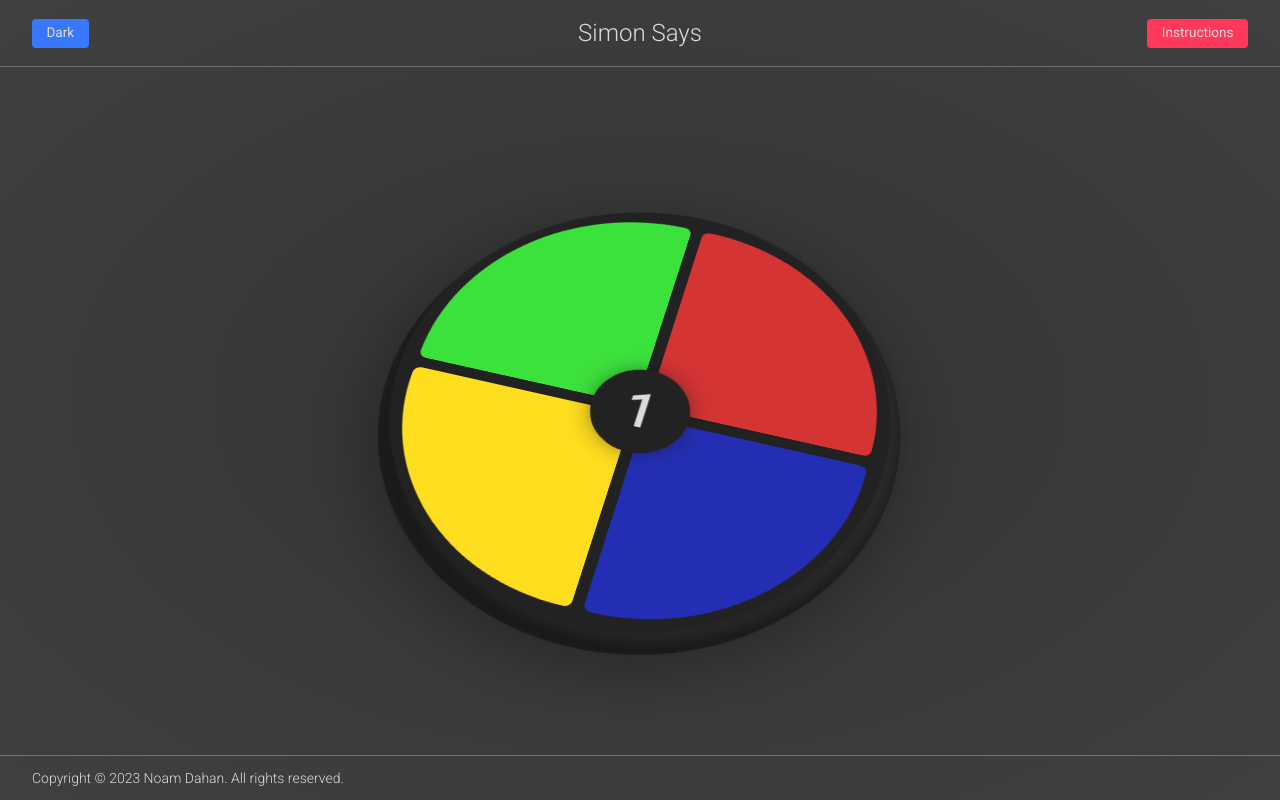
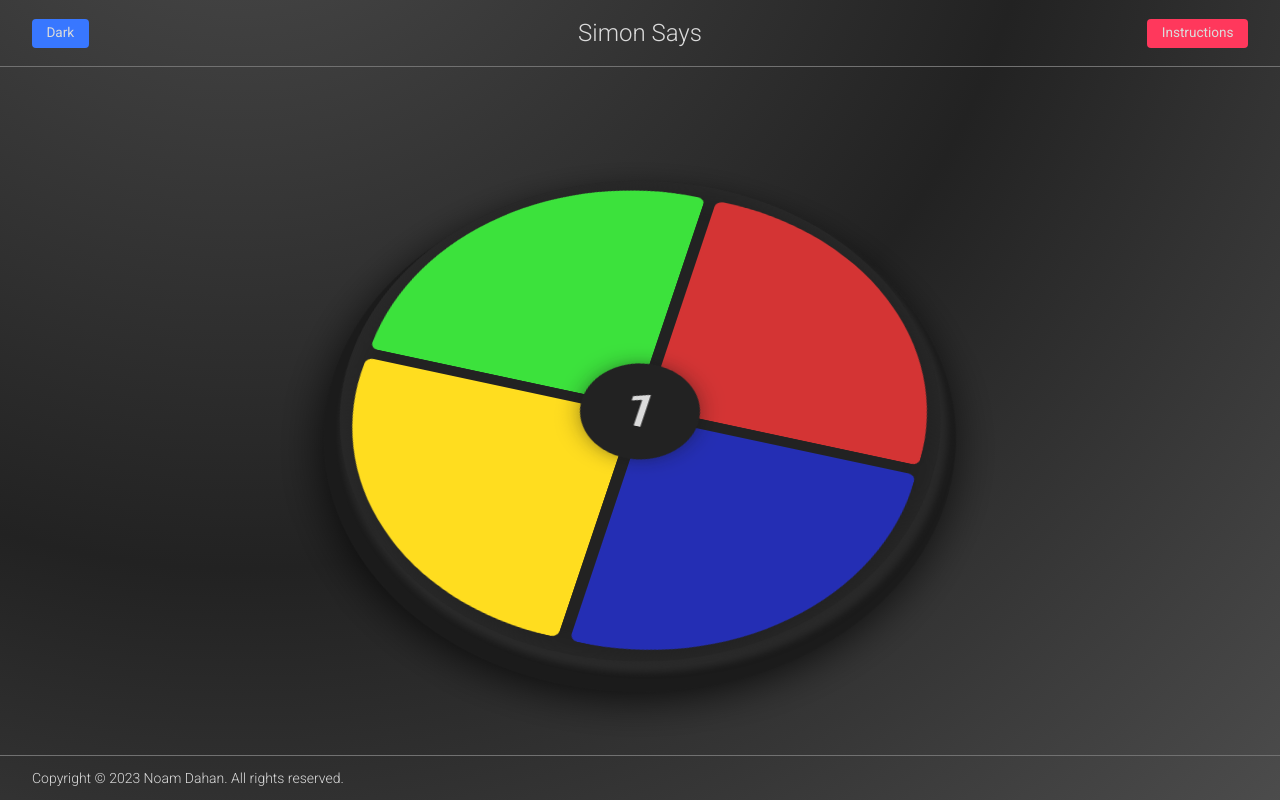
Before and after one commit to Boydem/Simon-s-game, a React (Create React App) app: page / in a window 1280 px wide. Built offline with nearby package versions, Linux system fonts and the light colour scheme.

Commit message:
improves to ui/ux

```diff
--- a/src/app/pages/Home.tsx
+++ b/src/app/pages/Home.tsx
@@ -14,6 +14,8 @@ const colors: Color[] = [
 ]
 const SHOW_HIGHLIGHT_TIME = 250
 const SHOW_HIGHLIGHT_DELAY = 1000
+const WRONG_SOUND = new Audio('https://res.cloudinary.com/dsperrtyj/video/upload/v1677759437/wrong_xyf7uj.wav')
+const CORRECT_SOUND = new Audio('https://res.cloudinary.com/dsperrtyj/video/upload/v1677759436/correct_ranvto.wav')
 
 export const Home = () => {
     const [level, setLevel] = useState<number>(1)
@@ -55,24 +57,42 @@ export const Home = () => {
         gameBoardRef.current?.classList.remove(color.name)
     }
 
-    function handleClick(color: Color): void {
-        playSound(color.sound)
+    async function handleClick(color: Color) {
         if (isCorrectMove(color.name)) {
             playerClick.current++
             if (playerClick.current === level) {
                 playerClick.current = 0
                 setIsPlayerMove(false)
+                playSoundSequentially([color.sound, CORRECT_SOUND])
+                await utilService.delay(500)
                 setLevel(prev => prev + 1)
+                return
             }
+            playSound(color.sound)
             return
         }
+        playSound(WRONG_SOUND)
         setIsGameOn(false)
     }
 
-    function playSound(colorSound: HTMLAudioElement) {
-        colorSound.currentTime = 0
-        colorSound.volume = 0.1
-        colorSound.play()
+    function playSound(audioEl: HTMLAudioElement) {
+        audioEl.currentTime = 0
+        audioEl.volume = 0.1
+        audioEl.play()
+    }
+
+    function playSoundSequentially(audioElements: HTMLAudioElement[]) {
+        if (audioElements.length === 0) {
+            return
+        }
+        const audioEl = audioElements.shift()!
+        audioEl.currentTime = 0
+        audioEl.volume = 0.1
+        audioEl.addEventListener('ended', () => {
+            playSoundSequentially(audioElements)
+        })
+
+        audioEl.play()
     }
 
     function getColor(colorName: string) {
--- a/src/assets/scss/base/_initial.scss
+++ b/src/assets/scss/base/_initial.scss
@@ -7,7 +7,7 @@ body {
 }
 
 body {
-    background: radial-gradient($base-bg-color, hsl(0%, 0%, 25%));
+    background: radial-gradient(farthest-corner at 240px -240px, $dark2 -15%, $base-bg-color 55%, $dark2 115%);
     color: $base-text-color;
     min-height: 100vh;
 }
--- a/src/assets/scss/pages/home/home.scss
+++ b/src/assets/scss/pages/home/home.scss
@@ -6,12 +6,14 @@ $hover-shadow: 0px 0px 30px 5px;
     align-items: center;
     justify-content: center;
     perspective: 1000px;
-    perspective-origin: 50% 150%;
+    perspective-origin: 50% 250%;
     .board {
+        $BOARD_WIDTH: 600px;
         position: relative;
         -webkit-transform-style: preserve-3d;
         transform-style: preserve-3d;
-        box-shadow: rgba(0, 0, 0, 0.4) 0px 30px 90px, 10px 10px 10px 0px #333, 3px 15px 0px 10px #222;
+        box-shadow: inset 8px 5px 25px 10px #292929, 8px 8px 8px 0px #292929, 5px 10px 15px -5px #ffffff28,
+            5px 20px 0px 15px #1b1b1b, rgba(0, 0, 0, 0.8) 5px 30px 50px 10px;
         background-color: #222;
         border-radius: 1000px;
         padding: 1rem;
@@ -19,16 +21,29 @@ $hover-shadow: 0px 0px 30px 5px;
         grid-template-columns: repeat(2, 1fr);
         gap: 0.75rem;
         position: relative;
-        transform: scaleX(1) scaleY(1) scaleZ(1) rotateX(12deg) rotateY(0deg) rotateZ(15deg) translateX(0px)
+        transform: scaleX(1) scaleY(1) scaleZ(1) rotateX(8deg) rotateY(0deg) rotateZ(15deg) translateX(0px)
             translateY(0px) translateZ(0px) skewX(0deg) skewY(0deg);
         margin: auto;
         width: 100%;
         height: 100%;
         max-width: 95vw;
         max-height: 95vw;
+        animation: fallIn 0.5s cubic-bezier(0.165, 0.84, 0.44, 1);
+        @keyframes fallIn {
+            from {
+                opacity: 0;
+                transform: scaleX(1.35) scaleY(1.35) scaleZ(1) rotateX(0deg) rotateY(0deg) rotateZ(-15deg)
+                    translateX(0px) translateY(-$BOARD_WIDTH) translateZ($BOARD_WIDTH) skewX(0deg) skewY(0deg);
+            }
+            to {
+                opacity: 1;
+                transform: scaleX(1) scaleY(1) scaleZ(1) rotateX(8deg) rotateY(0deg) rotateZ(15deg) translateX(0px)
+                    translateY(0px) translateZ(0px) skewX(0deg) skewY(0deg);
+            }
+        }
         @media (min-width: $padded-break-narrow) {
-            max-width: 500px;
-            max-height: 500px;
+            max-width: $BOARD_WIDTH;
+            max-height: $BOARD_WIDTH;
         }
         &.green .game-btn.green {
             background-color: lighten($clr-1, 12%);
--- a/src/assets/scss/setup/_vars.scss
+++ b/src/assets/scss/setup/_vars.scss
@@ -1,15 +1,21 @@
 :root {
-    --dark: #333;
+    --dark: #222;
     --light: #dbdbdb;
+    --dark2: rgba(85, 85, 85, 0.973);
+    --light2: #cacaca;
     &.light-mode {
-        --dark: #dbdbdb;
+        --dark: #b3b3b3;
         --light: #333;
+        --dark2: #757575e7;
+        --light2: #202020;
     }
 }
 
 // COLOR PALETTE
 $dark: var(--dark);
+$dark2: var(--dark2);
 $light: var(--light);
+$light2: var(--light2);
 $gray-200: #212121;
 $gray-300: #313131;
 $gray-400: #414141;
```
Also changed, not shown: 2 other files (tests, documents, lock files or other folders).
